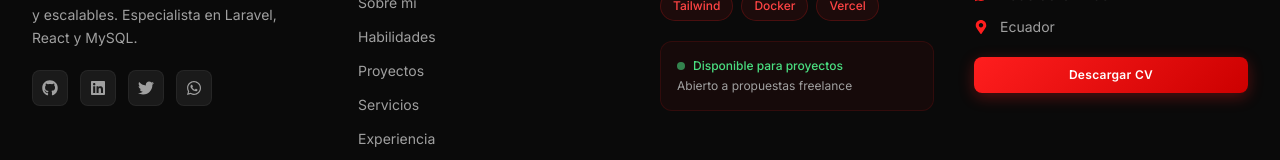
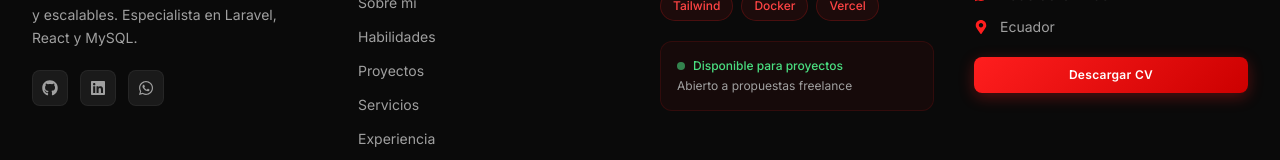
Before and after one commit to rmsolutionstec/rene-mejillon-dev, a React (Vite) app in the folder frontend/: page / in a window 1280 px wide. Shown: the part 9145-9305 px from the top of the page. Built offline with nearby package versions, Linux system fonts and the light colour scheme; no server answers.

Commit message:
pequeños cambios de informacion

```diff
--- a/frontend/src/components/layout/Footer.jsx
+++ b/frontend/src/components/layout/Footer.jsx
@@ -18,7 +18,6 @@ const NAV_LINKS = [
 const SOCIAL = [
   { href: 'https://github.com/renemejillon',      Icon: FaGithub,   label: 'GitHub'   },
   { href: 'https://linkedin.com/in/renemejillon', Icon: FaLinkedin, label: 'LinkedIn' },
-  { href: 'https://twitter.com/renemejillon',     Icon: FaTwitter,  label: 'Twitter'  },
   { href: 'https://wa.me/593990000000',           Icon: FaWhatsapp, label: 'WhatsApp' },
 ]
 
```
